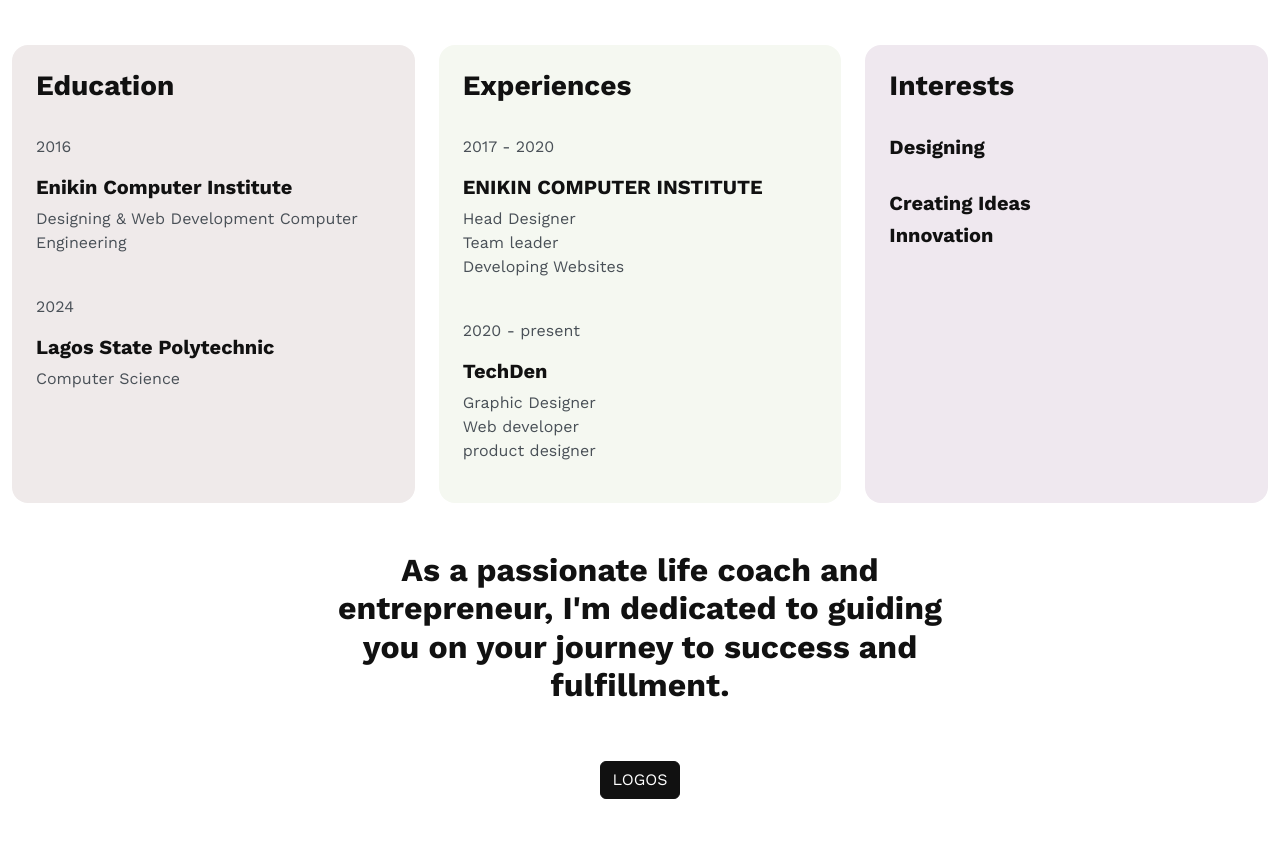
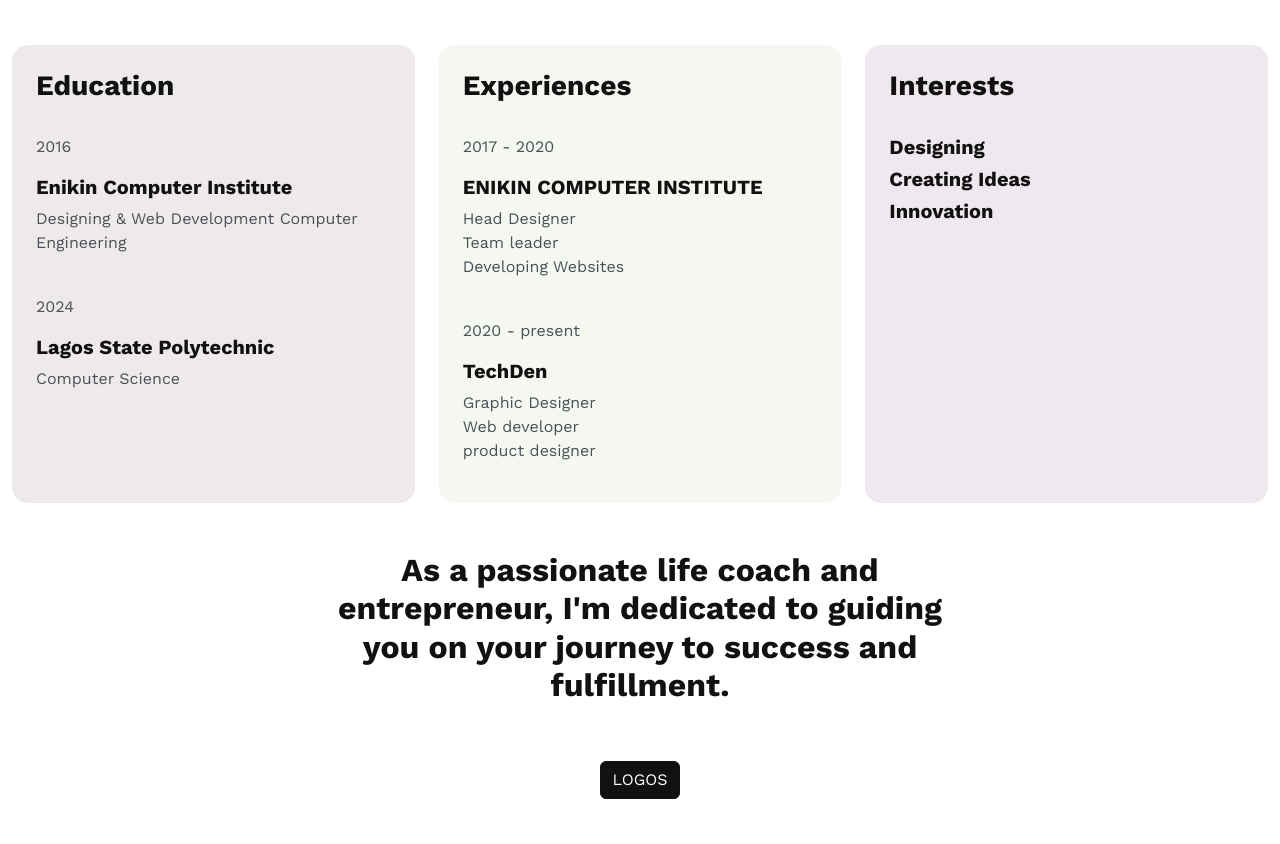
Before and after one commit to segzyswitch/techden, a plain HTML site: page index.html in a window 1280 px wide. Shown: the part 827-1671 px from the top of the page. Drawn offline with nearby package versions, Linux system fonts and the light colour scheme; files whose address does not match are found by name.

Commit message:
interest

```diff
--- a/index.html
+++ b/index.html
@@ -241,14 +241,14 @@
         <div class="col-lg-4">
           <div class="h-100 bg-teal p-4 rounded-4">
             <h3>Interests</h3>
-            <div class="py-4">
+            <div class="py-4 small">
               <!-- <p class="text-dark-emphasis">1998 - 2004</p> -->
               <h5>Designing</h5>
+              <h5>Creating Ideas</h5>
+              <h5>Innovation</h5>
               <!-- <p class="text-dark-emphasis">Bachelors in Engineering in Information Technology</p> -->
             </div>
             <!-- <p class="text-dark-emphasis"></p> -->
-            <h5>Creating Ideas</h5>
-            <h5>Innovation</h5>
             <!-- <p class="text-dark-emphasis"></p> -->
           </div>
         </div>
```
